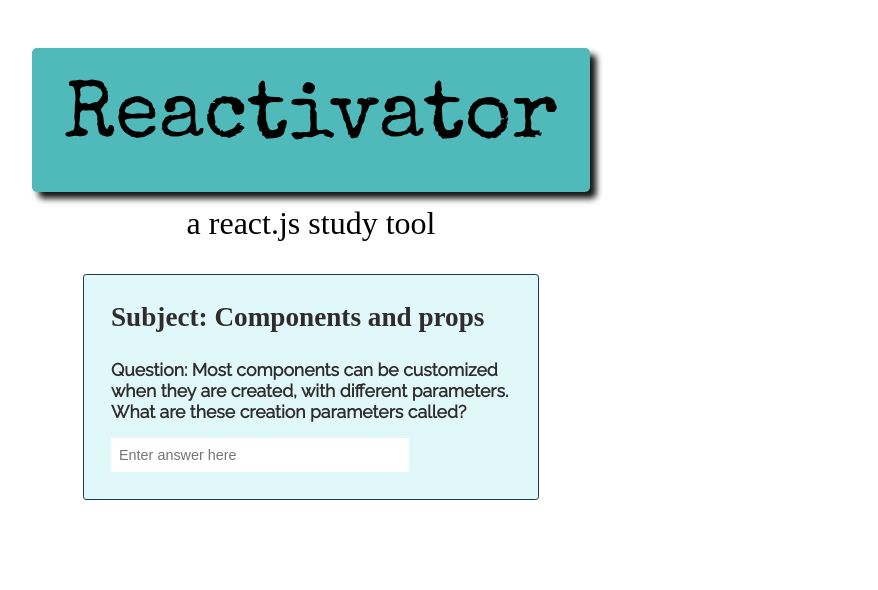
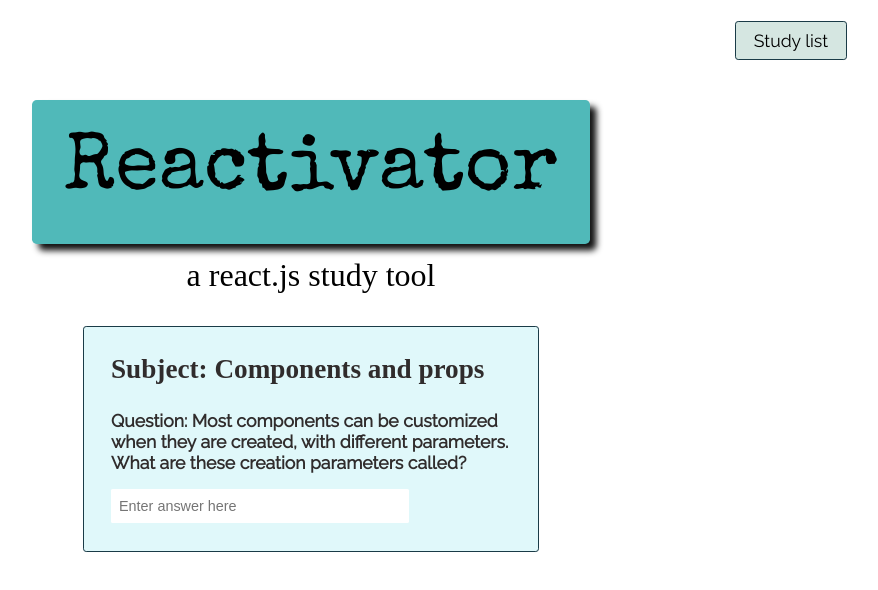
Before and after one commit to SallyH3/Reactivator, a React (Create React App) app: page / in a window 1280 px wide. Shown: the top 590 px of the page, without its empty margins (329-1207 px from the left). Built offline with nearby package versions, Linux system fonts and the light colour scheme; a web font is replaced by a local one.

Commit message:
Adjust css for button

```diff
--- a/src/App/App.js
+++ b/src/App/App.js
@@ -1,5 +1,6 @@
 import React, { Component } from 'react';
 import Card from '../Card/Card.js';
+import Controls from '../Controls/Controls.js';
 import '../Styles/index.scss';
 import data from '../data.js';
 
@@ -7,6 +8,7 @@ export default class App extends Component {
   render() {
     return (
       <section className='main-container'>
+        <Controls />
         <header className='title'>
           Reactivator
         </header>
--- a/src/Card/Card.js
+++ b/src/Card/Card.js
@@ -1,7 +1,7 @@
 import React, { Component } from 'react';
 import data from '../data.js';
 
-export default class Card extends Component {
+class Card extends Component {
   constructor(props) {
     super(props);
     this.state = {
@@ -31,3 +31,5 @@ export default class Card extends Component {
     )
   }
 }
+
+export default Card;
--- a/src/Controls/Controls.js
+++ b/src/Controls/Controls.js
@@ -1,3 +1,33 @@
+import React, { Component } from 'react';
+
+export default class Controls extends Component {
+  constructor(props) {
+    super(props);
+    this.state = {
+
+    }
+  }
+
+  render() {
+    return  (
+      <section className='button-container'>
+          <input
+          value='Study list'
+          type='submit'
+          className='study-button'
+          // onClick={this.displayCards}
+          />
+      </section>
+    )
+  }
+}
+
 //this is where study list button will live
 
-//will display message to user if they click the button and there are no incorrect cards to display
+//method: displayCards to display incorrectly answered cards - will happen on click of the button
+
+//Create scroll bar that appears when user has clicked on the 'study list' button inside of controls
+
+//method: will display message to user if they click the button and there are no incorrect cards to display
+
+//only cards that are answered incorrectly will be saved to localStorage
--- a/src/Styles/Variables.scss
+++ b/src/Styles/Variables.scss
@@ -8,8 +8,10 @@ $subtitle-font: 'Padauk', cursive;
 $title-font: 'Special Elite', cursive;
 $subject-font: 'IM Fell English SC', serif;
 $question-font: 'Raleway', sans-serif;
+$study-list-font: 'Raleway', sans-serif;
 
 //Colors
 $card-border: hsl(196, 46%, 19%);
 $card-bkrd: hsl(186, 74%, 93%);
 $card-color: hsl(0, 4%, 18%);
+$button-border: hsl(196, 46%, 19%);
--- a/src/Styles/_Card.scss
+++ b/src/Styles/_Card.scss
@@ -3,7 +3,7 @@
   flex-direction: column;
   transition:all 0.3s ease;
   border-radius: .2rem;
-  border: 1px solid $card-border;
+  border: .1rem solid $card-border;
   background: $card-bkrd;
   min-width: 25rem;
   padding: 1.7rem;
--- a/src/Styles/_Controls.scss
+++ b/src/Styles/_Controls.scss
@@ -0,0 +1,17 @@
+.button-container {
+  display: flex;
+  justify-content: flex-end;
+}
+
+.study-button {
+  cursor: pointer;
+  margin-left: 60rem;
+  border-radius: .2rem;
+  background-color: hsl(160, 26%, 87%);
+  border: .1rem solid $button-border;
+  font-size: 1.1rem;
+  font-family: $study-list-font;
+  margin-top: .8rem;
+  padding: .5rem;
+  width: 7rem;
+}
```
Also changed, not shown: src/Cards/Cards.js (+2 -6 lines).
